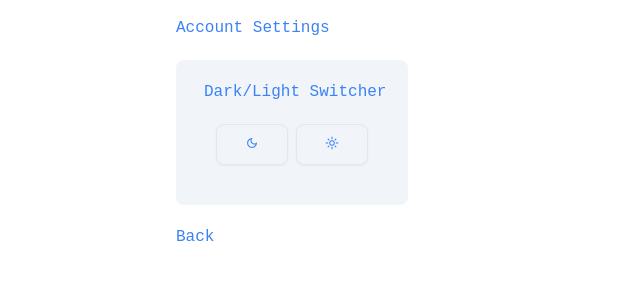
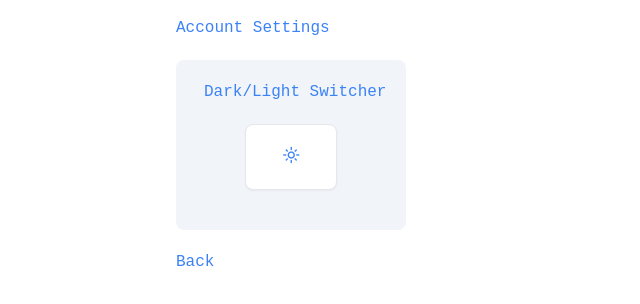
Before and after one commit to DHBuild002/reddit-minimal, a React (Create React App) app: page /settings in a window 1280 px wide. Shown: the top 304 px of the page, without its empty margins (0-640 px from the left). Built offline with nearby package versions, Linux system fonts and the light colour scheme; a web font is replaced by a local one.

Commit message:
WIP: DARK/LIGHT button

```diff
--- a/src/app/store.js
+++ b/src/app/store.js
@@ -1,5 +1,8 @@
 import { configureStore } from "@reduxjs/toolkit";
+import themeReducer from "../state/themeSlice";
 
 export const store = configureStore({
-  reducer: {},
+  reducer: {
+    theme: themeReducer,
+  },
 });
--- a/src/components/styles/settings.css
+++ b/src/components/styles/settings.css
@@ -8,20 +8,27 @@
   @apply flex flex-row gap-2 mx-auto text-sm;
 }
 .switch-menu > * {
-  @apply text-sm;
+  @apply text-lg p-4;
 }
-.list-item {
-  @apply p-2;
+.list-item::after{
+  font-family: "Material Symbols Outlined";
+  content: "\e518";
 }
 .list-item:active,
 .list-item:focus-within {
-  @apply bg-slate-900;
+  @apply bg-white cursor-pointer;
 }
-.list-item:nth-child(1)::after {
+.list-item{
+  @apply bg-white;
+}
+.list-item_dark{
+  @apply bg-black;
+}
+.list-item_dark::after {
   font-family: "Material Symbols Outlined";
-  content: "\e51c";
+  content: '\e51c';
 }
-.list-item:nth-child(2)::after {
+.list-item_light::after {
   font-family: "Material Symbols Outlined";
   content: "\e518";
 }
--- a/src/pages/Settings.js
+++ b/src/pages/Settings.js
@@ -1,18 +1,21 @@
+import { React } from "react";
 import { Link } from "react-router-dom";
 import "../components/styles/settings.css";
+import { useSelector, useDispatch } from "react-redux";
+import { toggleTheme } from "../state/themeSlice";
 
 export default function Settings() {
+  const dispatch = useDispatch();
+  const themeClass = useSelector((state) => state.theme.themeClass);
+
   return (
+    <>
       <div className="p-4">
         <p>Account Settings</p>
         <div className="ui-mode w-max p-5">
           <h3 className="text-base flex-nowrap p-0">Dark/Light Switcher</h3>
           <ul className="switch-menu">
-          <li className="list-item">
-            <Link to="/settings"></Link>
-          </li>
-
-          <li className="list-item">
+            <li className={themeClass} onClick={() => dispatch(toggleTheme())}>
               <Link to="/settings"></Link>
             </li>
           </ul>
@@ -22,5 +25,6 @@ export default function Settings() {
           <Link to="/">Back</Link>
         </h4>
       </div>
+    </>
   );
 }
--- /dev/null
+++ b/src/state/themeSlice.js
@@ -0,0 +1,24 @@
+import { createSlice } from "@reduxjs/toolkit";
+
+const initialState = {
+  themeClass: "list-item",
+};
+
+const themeSlice = createSlice({
+  name: "theme",
+  initialState,
+  reducers: {
+    toggleTheme: (state) => {
+      if (state.themeClass === "list-item") {
+        state.themeClass = "list-item_light";
+      } else if (state.themeClass === "list-item_light") {
+        state.themeClass = "list-item_dark";
+      } else {
+        state.themeClass = "list-item";
+      }
+    },
+  },
+});
+
+export const { toggleTheme } = themeSlice.actions;
+export default themeSlice.reducer;
```
Lines whose indentation alone changed are shown as unchanged.
